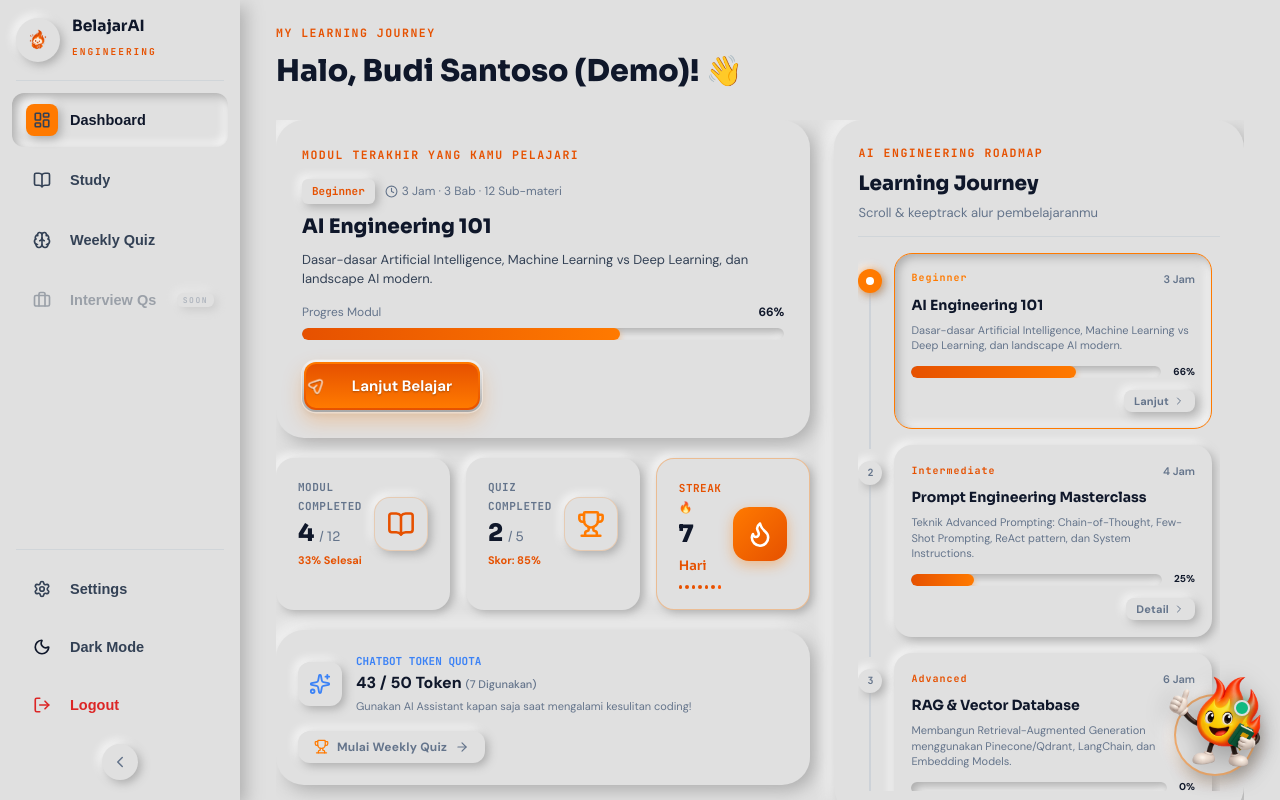
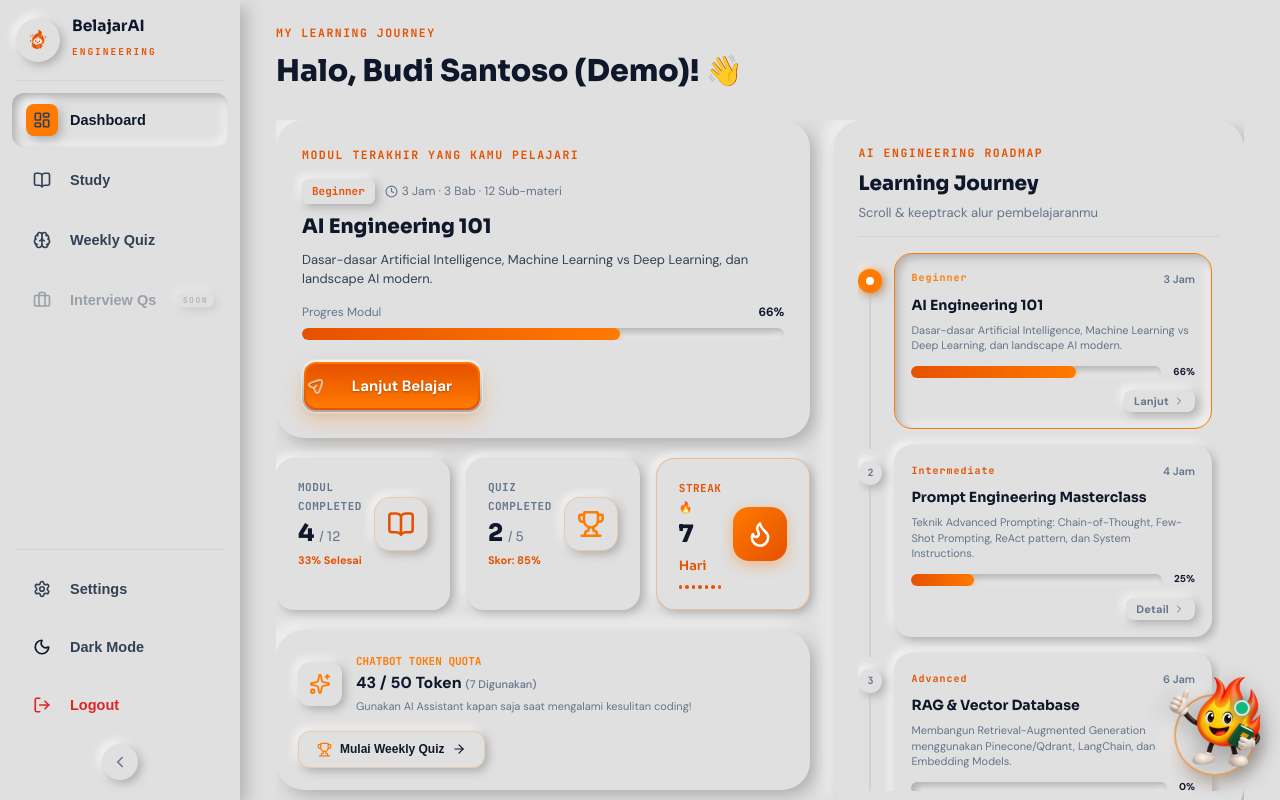
Before and after one commit to OlanIsm/belajarAiEngineering, a React (Vite) app in the folder frontend/: page / in a window 1280 px wide. Built offline with nearby package versions, Linux system fonts and the light colour scheme; no server answers.

Commit message:
feat(ui): add glowing orange hover effect to Mulai Weekly Quiz button and harmonize Chatbot Quota colors

```diff
--- a/frontend/src/index.css
+++ b/frontend/src/index.css
@@ -360,6 +360,32 @@ html, body, #root {
 .btn-ghost {
   background: var(--nm-base);
   color: var(--text-muted);
+}
+
+.btn-quiz-start {
+  background: var(--nm-base);
+  color: var(--text-heading);
+  box-shadow: var(--shadow-raise-sm);
+  border: 1px solid rgba(255, 122, 0, 0.2);
+  transition: all 0.25s cubic-bezier(0.16, 1, 0.3, 1);
+  display: inline-flex;
+  align-items: center;
+  justify-content: center;
+  font-weight: 600;
+  cursor: pointer;
+}
+
+.btn-quiz-start:hover {
+  background: var(--gold-gradient) !important;
+  color: #ffffff !important;
+  border-color: transparent !important;
+  box-shadow: 0 6px 20px rgba(255, 122, 0, 0.5) !important;
+  transform: translateY(-2px);
+}
+
+.btn-quiz-start:hover svg {
+  color: #ffffff !important;
+  stroke: #ffffff !important;
 }
 
 .btn-danger {
--- a/frontend/src/pages/HomePage.tsx
+++ b/frontend/src/pages/HomePage.tsx
@@ -233,10 +233,10 @@ export default function HomePage({ onNavigate }: HomePageProps) {
                   width: 44, height: 44, borderRadius: 12, background: 'var(--nm-base)',
                   boxShadow: 'var(--shadow-raise-sm)', display: 'flex', alignItems: 'center', justifyContent: 'center',
                 }}>
-                  <Sparkles size={22} color="#3B82F6" />
+                  <Sparkles size={22} color="var(--gold)" />
                 </div>
                 <div>
-                  <p style={{ fontSize: 11, fontFamily: 'JetBrains Mono', color: '#3B82F6', fontWeight: 700 }}>
+                  <p style={{ fontSize: 11, fontFamily: 'JetBrains Mono', color: 'var(--gold)', fontWeight: 700 }}>
                     CHATBOT TOKEN QUOTA
                   </p>
                   <p style={{ fontSize: 16, fontWeight: 800, color: 'var(--text-heading)' }}>
@@ -250,9 +250,9 @@ export default function HomePage({ onNavigate }: HomePageProps) {
 
               {/* Right Action: Mulai Weekly Quiz */}
               <button
-                className="btn btn-ghost"
+                className="btn-quiz-start"
                 onClick={() => onNavigate('quiz')}
-                style={{ gap: 8, fontSize: 12, padding: '8px 16px', borderRadius: 12 }}
+                style={{ gap: 8, fontSize: 12, padding: '10px 18px', borderRadius: 12 }}
               >
                 <Trophy size={15} color="var(--gold)" /> Mulai Weekly Quiz <ArrowRight size={14} />
               </button>
```
